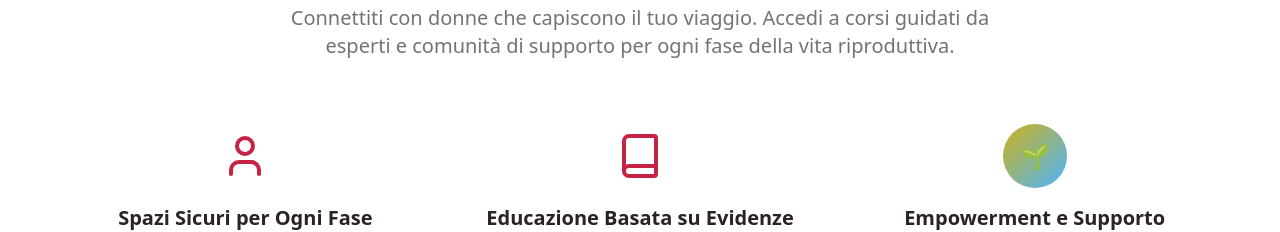
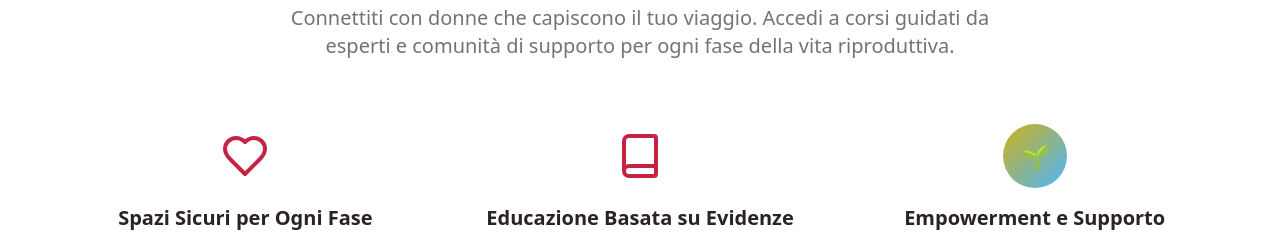
Before and after one commit to peer-community/peer-women-connect, a React (Vite) app: page / in a window 1280 px wide. Shown: the part 1460-1692 px from the top of the page. Built offline with nearby package versions, Linux system fonts and the light colour scheme.

Commit message:
Update "Safe Spaces" icon
Changed the icon for "Safe Spaces for Every Stage" to the female symbol from Material Design, using the color #C52344.

```diff
--- a/src/components/sections/CommunitySection.tsx
+++ b/src/components/sections/CommunitySection.tsx
@@ -4,7 +4,7 @@ import { Input } from "@/components/ui/input";
 import { useState } from "react";
 import { useToast } from "@/hooks/use-toast";
 import { useLanguage } from "@/contexts/LanguageContext";
-import { User, Book } from "lucide-react";
+import { Heart, Book } from "lucide-react";
 
 export const CommunitySection = () => {
   const [email, setEmail] = useState("");
@@ -39,7 +39,7 @@ export const CommunitySection = () => {
             <div className="text-center">
               <div className="flex justify-center mb-4">
                 <div className="w-16 h-16 flex items-center justify-center">
-                  <User size={48} color="#C52344" />
+                  <Heart size={48} color="#C52344" />
                 </div>
               </div>
               <h3 className="text-xl font-semibold text-foreground mb-3">
```
